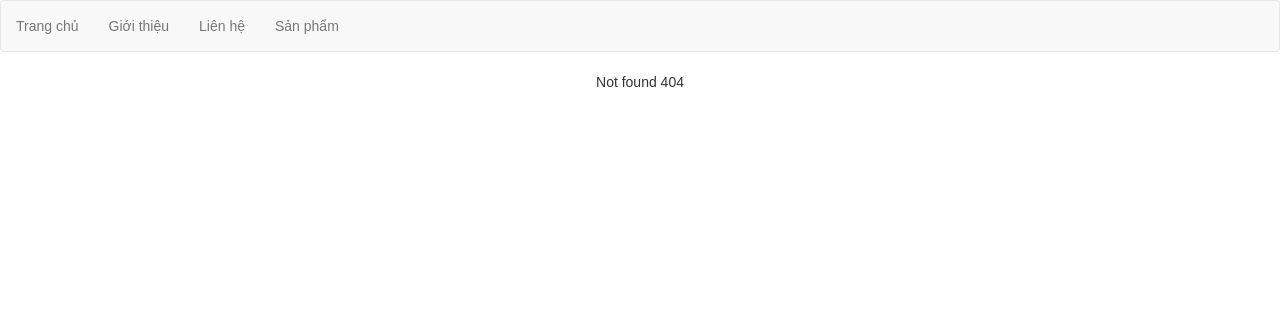
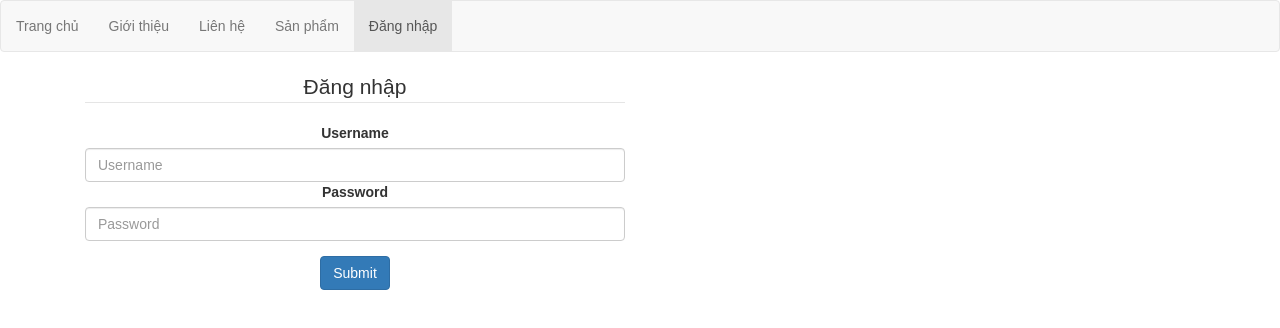
Before and after one commit to ducchungtx/ReactJS-React-Router-v4, a React (Create React App) app: page /login in a window 1280 px wide. Before the commit this address had no page. Shown: the top 328 px of the page. Built offline with nearby package versions, Linux system fonts and the light colour scheme.

Commit message:
basic Redirect Login Form

```diff
--- /dev/null
+++ b/src/components/Login.js
@@ -0,0 +1,77 @@
+import React, { Component } from 'react';
+import { Redirect } from 'react-router-dom';
+
+class Login extends Component {
+    state = {
+        txtUsername: '',
+        txtPassword: ''
+    }
+
+    checkUser(username, password) {
+
+    }
+
+    onChange = (e) => {
+        let target = e.target;
+        let name = target.name;
+        let value = target.type === 'checkbox' ? target.checked : target.value;
+        this.setState({
+            [name]: value
+        })
+    }
+
+    onLogin = (e) => {
+        e.preventDefault();
+        // console.log(this.state.txtUsername, this.state.txtPassword);
+        const { txtUsername, txtPassword } = this.state;
+        if(txtUsername === 'admin' && txtPassword === 'admin') {
+            localStorage.setItem('user', JSON.stringify({
+                username: txtUsername,
+                password: txtPassword
+            }))
+        }
+    }
+
+    render() {
+        const { txtUsername, txtPassword } = this.state;
+        let loggedInUser = localStorage.getItem('user');
+        if(loggedInUser !== null) {
+            return <Redirect to="/products" />
+        }
+        return (
+            <div className="container">
+                <div className="col-xs-6 col-sm-6 col-md-6 col-lg-6">
+
+                    <form onSubmit={this.onLogin}>
+                        <legend>Đăng nhập</legend>
+                        <div className="form-group">
+                            <label>Username</label>
+                            <input
+                                type="text"
+                                className="form-control"
+                                placeholder="Username"
+                                name="txtUsername"
+                                value={txtUsername}
+                                onChange={this.onChange}
+                            />
+
+                            <label>Password</label>
+                            <input
+                                type="password"
+                                className="form-control"
+                                placeholder="Password"
+                                name="txtPassword"
+                                value={txtPassword}
+                                onChange={this.onChange}
+                            />
+                        </div>
+                        <button type="submit" className="btn btn-primary">Submit</button>
+                    </form>
+                </div>
+            </div>
+
+        );
+    }
+}
+
+export default Login;
--- a/src/components/Menu.js
+++ b/src/components/Menu.js
@@ -6,6 +6,7 @@
     { name: 'Giới thiệu', to: '/about', exact: false },
     { name: 'Liên hệ', to: '/contact', exact: false },
     { name: 'Sản phẩm', to: '/products', exact: false },
+    { name: 'Đăng nhập', to: '/login', exact: false },
 ];
 
 const MenuLink = ({ label, to, activeOnlyWhenExtract }) => {
--- a/src/routes.js
+++ b/src/routes.js
@@ -5,12 +5,14 @@
 import Contact from './components/Contact';
 import NotFound from './components/NotFound';
 import Products from './components/Products';
+import Login from './components/Login';
 
 const routes = [
     { path: '/', exact: true, main: () => <Home /> },
     { path: '/about', exact: false, main: () => <About /> },
     { path: '/contact', exact: false, main: () => <Contact /> },
     { path: '/products', exact: false, main: ({match}) => <Products match={match} /> },
+    { path: '/login', exact: false, main: () => <Login /> },
     { path: '', exact: false, main: () => <NotFound /> },
 ];
 
```
